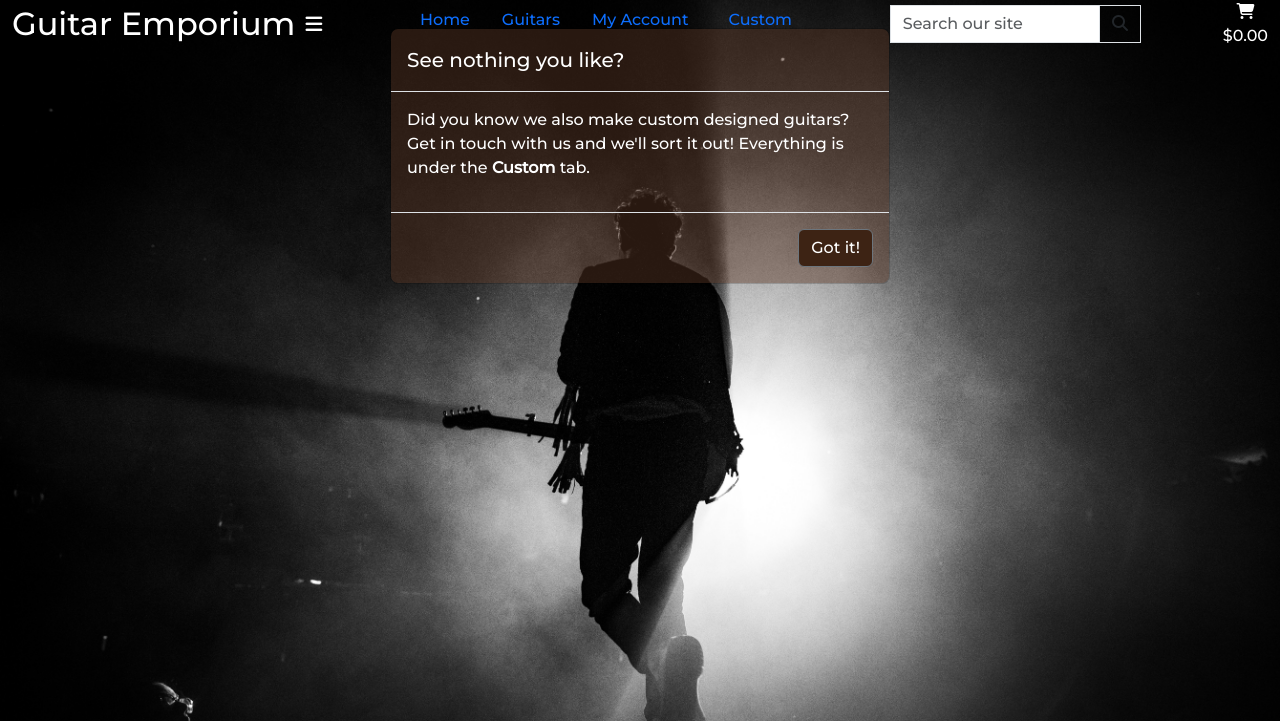
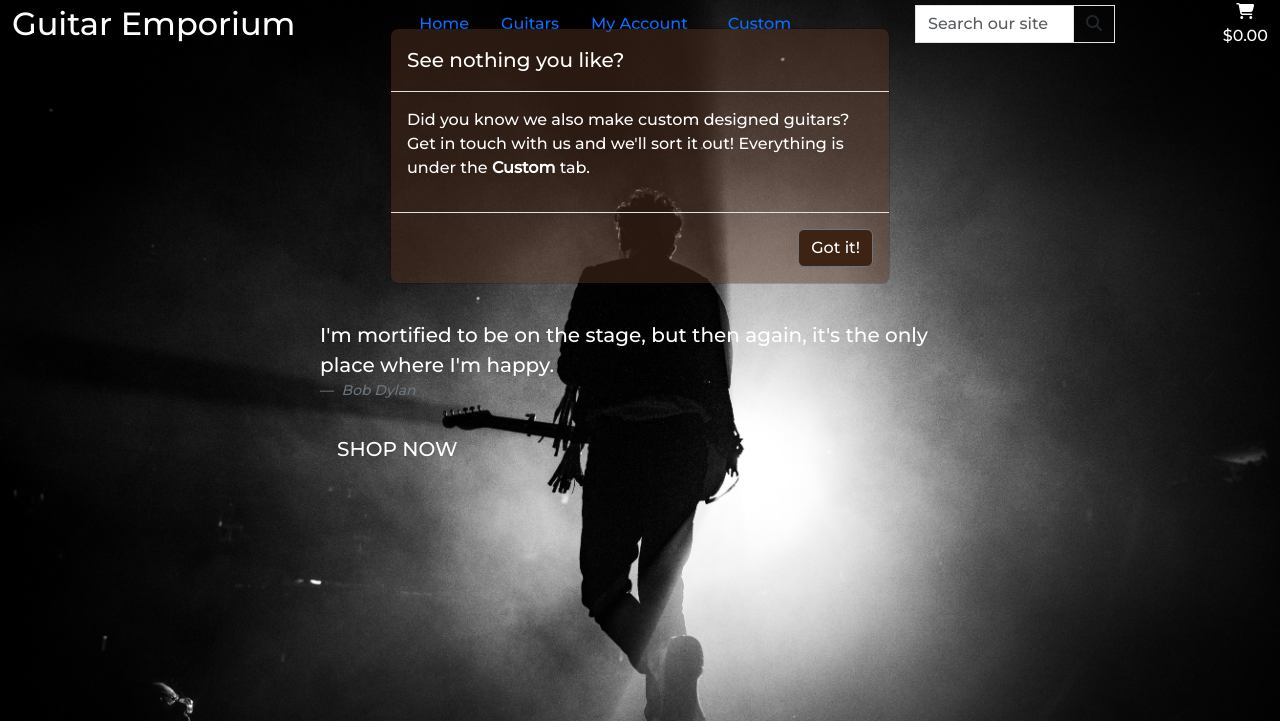
Before and after one commit to Jesdah/guitar-emporium, a Django app: page / in a window 1280 px wide. Shown: the top 721 px of the page. Run offline with Django 4.2, Linux system fonts and the light colour scheme; parts of the project's set-up code (start-up, migrations or seed data) failed here and were passed over; some libraries are stand-ins or nearby versions.

Commit message:
set quote on index.html

```diff
--- a/home/templates/home/index.html
+++ b/home/templates/home/index.html
@@ -2,5 +2,15 @@
 {% load static %}
 
 {% block content %}
-
+<div class="position-absolute top-50 start-50 translate-middle">
+    <figure>
+        <blockquote class="blockquote">
+            <p>I'm mortified to be on the stage, but then again, it's the only place where I'm happy.</p>
+        </blockquote>
+        <figcaption class="blockquote-footer">
+            <cite title="Source Title">Bob Dylan</cite>
+        </figcaption>
+    </figure>
+    <a href="" class="text-white shop-now-button btn btn-lg rounded-0 text-uppercase py-3">Shop Now</a>
+</div>
 {% endblock %}
--- a/static/css/base.css
+++ b/static/css/base.css
@@ -25,7 +25,7 @@ transition: 1s ease;
 
 
 #search-bar {
-    width: 20%;
+    width: 200px;
 }
 
 footer {
--- a/templates/base.html
+++ b/templates/base.html
@@ -49,20 +49,21 @@
 
 <body>
   <header class="container-fluid fixed-top" id="top-header">
-    <div class="d-flex justify-content-between">
+    <div class="d-flex justify-content-between align-items-center">
       <div class="d-flex align-items-center">
         <a href="{% url 'home' %}" class="nav-link main-logo-link">
           <h2 class="logo-font my-0 change">Guitar Emporium</h2>
         </a>
+        <div class="d-lg-none">
         <!-- dropdown -->
         {% include 'includes/mobile-nav.html' %}
         <!-- end of dropdown -->
+        </div>
       </div>
       <div>
-
         <ul class="nav d-none d-lg-flex">
           <li class="nav-item">
-            <a class="nav-link active" aria-current="page" href="#">Home</a>
+            <a class="nav-link" aria-current="page" href="#">Home</a>
           </li>
           <li class="nav-item">
             <a class="nav-link" href="#">Guitars</a>
@@ -91,7 +92,7 @@
           </li>
         </ul>
       </div>
-      <div class="col-12 col-lg-4 my-auto py-1 py-lg-0" id="search-bar">
+      <div class="col-12 col-lg-4 my-auto py-1 py-lg-0 nav d-none d-lg-flex" id="search-bar">
         <form method="GET" action="">
           <div class="input-group w-100">
             <input class="form-control border rounded-0" type="text" name="q" placeholder="Search our site">
@@ -105,7 +106,7 @@
           </div>
         </form>
       </div>
-      <div>
+      <div class="d-none d-md-flex d-lg-flex">
         <li class="list-inline-item">
           <a class="{% if grand_total %}text-info font-weight-bold{% else %}{% endif %} nav-link" href="#">
             <div class="text-center">
--- a/templates/includes/mobile-nav.html
+++ b/templates/includes/mobile-nav.html
@@ -29,6 +29,36 @@
             <a href="{% url 'account_login' %}" class="dropdown-item">Login</a>
         </li>
         {% endif %}
+        <div class="d-block d-sm-block d-md-none">
+            <li class="list-inline-item">
+              <a class="{% if grand_total %}text-info font-weight-bold{% else %}{% endif %} nav-link" href="#">
+                <div class="text-center">
+                  <div><i class="fa-solid fa-cart-shopping"></i></div>
+                  <p class="my-0">
+                    {% if grand_total %}
+                    ${{ grand_total|floatformat:2 }}
+                    {% else %}
+                    $0.00
+                    {% endif %}
+                  </p>
+                </div>
+              </a>
+            </li>
+          </div>
+        <div class="col-12 col-lg-4 my-auto py-1 py-lg-0" id="search-bar">
+            <form method="GET" action="">
+                <div class="input-group w-100">
+                    <input class="form-control border rounded-0" type="text" name="q" placeholder="Search our site">
+                    <div class="input-group-append">
+                        <button class="form-control btn border rounded-0" type="submit">
+                            <span class="icon">
+                                <i class="fas fa-search"></i>
+                            </span>
+                        </button>
+                    </div>
+                </div>
+            </form>
+        </div>
+    </ul>
 
-    </ul>
 </div>
```
